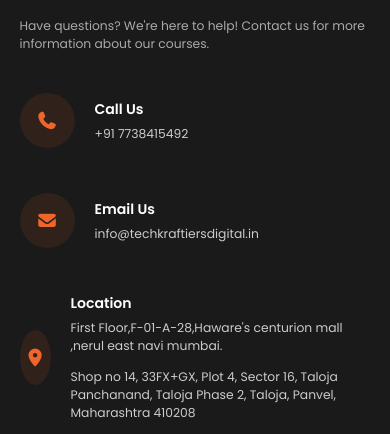
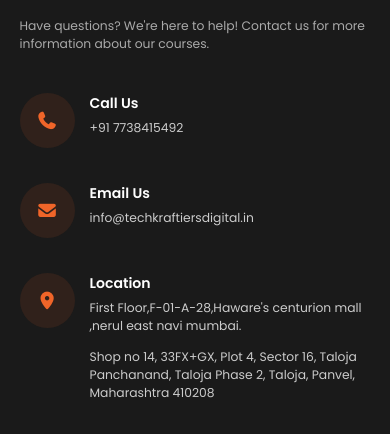
Before and after one commit to mrunalimohite/Lead-Generation-Landing-Page, a plain HTML site: page index.html in a window 390 px wide. Shown: the part 5863-6297 px from the top of the page. Drawn offline with Linux system fonts and the light colour scheme.

Commit message:
Update style.css

```diff
--- a/style.css
+++ b/style.css
@@ -602,16 +602,24 @@
     font-size: 1.4rem;
 }
 
-.info-item {
+/* .info-item {
     display: flex;
     align-items: center;
     gap: 20px;
     margin-bottom: 30px;
+} */
+.info-item {
+    display: flex;
+    align-items: flex-start; /* 🔥 change from center to flex-start */
+    gap: 15px;
+    margin-bottom: 20px;
 }
-
 .icon-box {
-    width: 55px;
+    /* width: 55px;
+    height: 55px; */
+    min-width: 55px;   /* prevents shrinking */
     height: 55px;
+    flex-shrink: 0;    /* 🔥 important for mobile */
     background-color: rgba(240, 101, 41, 0.1); /* Subtle orange glow */
     border-radius: 50%;
     display: flex;
@@ -968,10 +976,17 @@
         width: 100%;
         text-align: left; /* Ensures contact text stays left-aligned */
     }
+    .info-item {
+        align-items: flex-start;
+    }
 
-    .info-item {
-        justify-content: flex-start; /* Keeps icons and text aligned left */
+    .text-box {
+        max-width: 100%;
     }
+
+    /* .info-item {
+        justify-content: flex-start;
+    } */
     /* Footer section */
     .footer-content{
         flex-direction: column;
```
